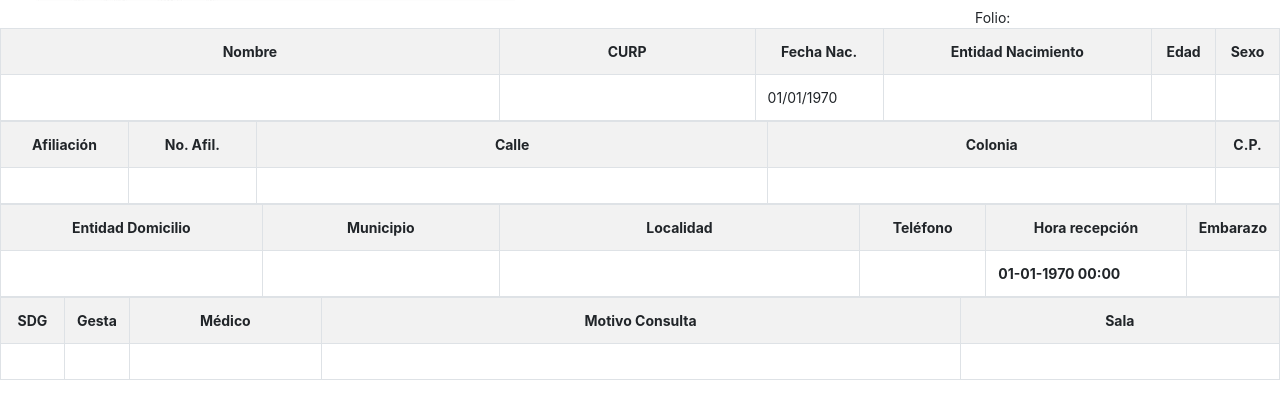
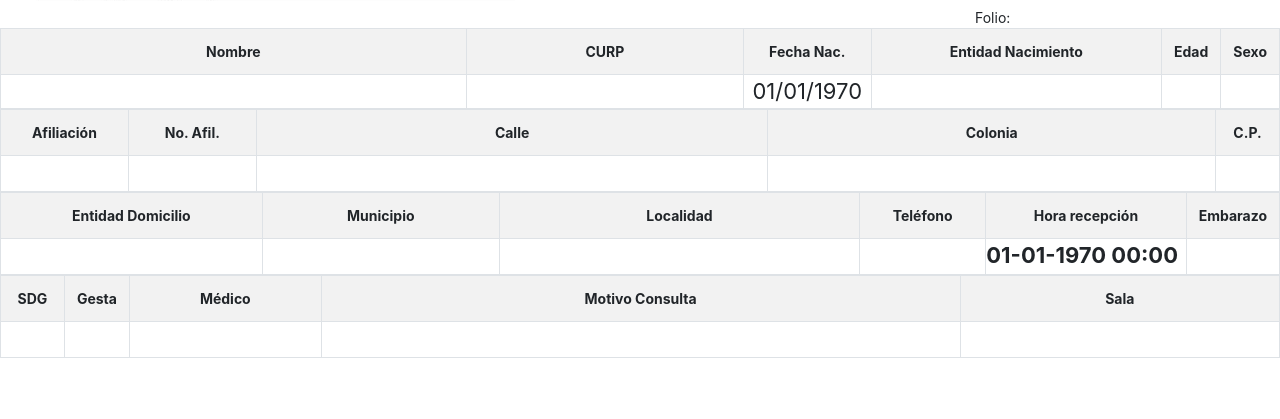
Before and after one commit to oegg10/expurg, a PHP site: page /modelos/recepcion/imprimir.php?idp=1 in a window 1280 px wide; the page is wider, and only the part inside the window is pictured. Shown: the part 115-534 px from the top of that part. Run offline with PHP 8.4, Linux system fonts and the light colour scheme; the visitor is signed in with stand-in values (Sample User, id 1); data that the repository does not hold is empty.

Commit message:
actualizacion 19102023

```diff
--- a/modelos/recepcion/imprimir.php
+++ b/modelos/recepcion/imprimir.php
@@ -49,21 +49,21 @@ if (!isset($_SESSION['idusuario'])) {
                         <table class="table table-striped table-bordered table-condensed table-hover" style="border-collapse: collapse; width: 100%; height: 36px; margin-bottom: 0px;" border="1">
                             <tbody>
                                 <tr style="height: 36px;">
-                                    <td style="width: 39%; text-align: center; height: 36px;"><strong> Nombre</strong></td>
-                                    <td style="width: 20%; text-align: center; height: 36px;"><strong>CURP</strong></td>
+                                    <td style="width: 37%; text-align: center; height: 36px;"><strong> Nombre</strong></td>
+                                    <td style="width: 22%; text-align: center; height: 36px;"><strong>CURP</strong></td>
                                     <td style="width: 10%; text-align: center; height: 36px;"><strong>Fecha Nac.</strong></td>
-                                    <td style="width: 21%; text-align: center; height: 36px;"><strong>Entidad Nacimiento</strong></td>
-                                    <td style="width: 5%; text-align: center; height: 36px;"><strong>Edad</strong></td>
-                                    <td style="width: 5%; text-align: center; height: 36px;"><strong>Sexo</strong></td>
+                                    <td style="width: 23%; text-align: center; height: 36px;"><strong>Entidad Nacimiento</strong></td>
+                                    <td style="width: 4%; text-align: center; height: 36px;"><strong>Edad</strong></td>
+                                    <td style="width: 4%; text-align: center; height: 36px;"><strong>Sexo</strong></td>
                                 </tr>
                                 <!--DATOS-->
                                 <tr style="height: 18px;">
-                                    <td style="width: 39%; height: 18px;"><?php echo $fila['np']; ?></td>
-                                    <td style="width: 20%; height: 18px;"><?php echo $fila['curp']; ?></td>
-                                    <td style="width: 10%; height: 18px;"><?php echo $fnac; ?></td>
-                                    <td style="width: 21%; height: 18px;"><?php echo $fila['entidadnac']; ?></td>
-                                    <td style="width: 5%; height: 18px;"><?php echo $fila['edad']; ?></td>
-                                    <td style="width: 5%; height: 18px;">
+                                    <td style="width: 37%; padding: 0; height: 18px; font-size: 22px"><strong><?php echo $fila['np']; ?></strong></td>
+                                    <td style="width: 22%; padding: 0; height: 18px; font-size: 22px; text-align:center;"><strong><?php echo $fila['curp']; ?></strong></td>
+                                    <td style="width: 10%; padding: 0; height: 18px; font-size: 22px; text-align:center;"><?php echo $fnac; ?></td>
+                                    <td style="width: 23%; padding: 0; height: 18px; font-size: 22px"><?php echo $fila['entidadnac']; ?></td>
+                                    <td style="width: 4%; padding: 0; height: 18px; font-size: 22px; text-align:center;"><?php echo $fila['edad']; ?></td>
+                                    <td style="width: 4%; padding: 0; height: 18px; font-size: 22px; text-align:center;">
                                         <?php
                                         //CONDICION PARA IMPRIMIR F o M SEGUN EL GENERO o SEXO
                                         if ($fila['sexo'] == 'Femenino') {
@@ -87,11 +87,11 @@ if (!isset($_SESSION['idusuario'])) {
                                 </tr>
                                 <!--DATOS-->
                                 <tr style="height: 36px;">
-                                    <td style="width: 10%; height: 36px;"><?php echo $fila['afiliacion']; ?></td>
-                                    <td style="width: 10%; height: 36px;"><?php echo $fila['numafiliacion']; ?></td>
-                                    <td style="width: 40%; height: 36px;"><?php echo $fila['domicilio']; ?></td>
-                                    <td style="width: 35%; height: 36px;"><?php echo $fila['colonia']; ?></td>
-                                    <td style="width: 5%; height: 36px;"><?php echo $fila['cp']; ?></td>
+                                    <td style="width: 10%; padding: 0; font-size: 22px; height: 36px;"><?php echo $fila['afiliacion']; ?></td>
+                                    <td style="width: 10%; padding: 0; font-size: 22px; height: 36px;"><?php echo $fila['numafiliacion']; ?></td>
+                                    <td style="width: 40%; padding: 0; font-size: 22px; height: 36px;"><?php echo $fila['domicilio']; ?></td>
+                                    <td style="width: 35%; padding: 0; font-size: 22px; height: 36px;"><?php echo $fila['colonia']; ?></td>
+                                    <td style="width: 5%; padding: 0; font-size: 22px; height: 36px;"><?php echo $fila['cp']; ?></td>
                                 </tr>
                             </tbody>
                         </table>
@@ -108,12 +108,12 @@ if (!isset($_SESSION['idusuario'])) {
                                 </tr>
                                 <!--DATOS-->
                                 <tr style="height: 36px;">
-                                    <td style="width: 21%; height: 36px;"><?php echo $fila['entidaddom']; ?></td>
-                                    <td style="width: 19%; height: 36px;"><?php echo $fila['municipio']; ?></td>
-                                    <td style="width: 29%; height: 36px;"><?php echo $fila['localidad']; ?></td>
-                                    <td style="width: 10%; height: 36px;"><?php echo $fila['telefono']; ?></td>
-                                    <td style="width: 16%; height: 36px;"><strong><?php echo  date("d-m-Y H:i", strtotime($fila['fechahorarecep'])); ?></strong></td>
-                                    <td style="width: 5%; height: 36px;">
+                                    <td style="width: 21%; padding: 0; font-size: 22px; height: 36px;"><?php echo $fila['entidaddom']; ?></td>
+                                    <td style="width: 19%; padding: 0; font-size: 22px; height: 36px;"><?php echo $fila['municipio']; ?></td>
+                                    <td style="width: 29%; padding: 0; font-size: 22px; height: 36px;"><?php echo $fila['localidad']; ?></td>
+                                    <td style="width: 10%; padding: 0; font-size: 22px; height: 36px;"><?php echo $fila['telefono']; ?></td>
+                                    <td style="width: 16%; padding: 0; font-size: 22px; height: 36px;"><strong><?php echo  date("d-m-Y H:i", strtotime($fila['fechahorarecep'])); ?></strong></td>
+                                    <td style="width: 5%; padding: 0; font-size: 22px; height: 36px; text-align: center;">
                                         <?php
                                         //CONDICION PARA IMPRIMIR SI ESTA EMBARAZADA SI ES FEMENINO
                                         if ($fila['sexo'] == 'Femenino') {
@@ -138,7 +138,7 @@ if (!isset($_SESSION['idusuario'])) {
                                 </tr>
                                 <!--DATOS-->
                                 <tr style="height: 36px;">
-                                    <td style="width: 5%; height: 36px;">
+                                    <td style="width: 5%; padding: 0; font-size: 22px; height: 36px;">
                                         <?php
                                         //CONDICION PARA IMPRIMIR LAS SDG SI ES FEMENINO
                                         if ($fila['sexo'] == 'Femenino' && $fila['embarazo'] == 'SI') {
@@ -146,7 +146,7 @@ if (!isset($_SESSION['idusuario'])) {
                                         } else {
                                             echo "";
                                         } ?></td>
-                                    <td style="width: 5%; height: 36px;">
+                                    <td style="width: 5%; padding: 0; font-size: 22px; height: 36px;">
                                         <?php
                                         //CONDICION PARA IMPRIMIR EL NUMERO DE GESTA SI ES FEMENINO
                                         if ($fila['sexo'] == 'Femenino' && $fila['embarazo'] == 'SI') {
@@ -155,9 +155,9 @@ if (!isset($_SESSION['idusuario'])) {
                                             echo "";
                                         }
                                         ?></td>
-                                    <td style="width: 15%; height: 36px;"><?php echo $fila['medico']; ?></td>
-                                    <td style="width: 50%; height: 36px;"><?php echo $fila['mtvoconsulta']; ?></td>
-                                    <td style="width: 25%; height: 36px;"><?php echo $fila['sala']; ?></td>
+                                    <td style="width: 15%; padding: 0; font-size: 22px; height: 36px;"><?php echo $fila['medico']; ?></td>
+                                    <td style="width: 50%; padding: 0; font-size: 22px; height: 36px;"><?php echo $fila['mtvoconsulta']; ?></td>
+                                    <td style="width: 25%; padding: 0; font-size: 22px; height: 36px;"><?php echo $fila['sala']; ?></td>
 
                                 </tr>
                             </tbody>
--- a/modelos/recepcion/index.php
+++ b/modelos/recepcion/index.php
@@ -12,7 +12,7 @@ if (!isset($_SESSION['idusuario'])) {
         header("Location:../../index.php");
     }
 
-    $recepciones = "SELECT r.idrecepcion, r.idpaciente,p.nombre, p.curp, p.sexo, r.fechahorarecep, r.edad, r.mtvoconsulta, r.embarazo, r.semgesta, r.sala, r.referencia, r.observaciones, r.condicion, r.idusuario FROM recepciones r INNER JOIN pacientes p ON r.idpaciente = p.idpaciente WHERE r.condicion = 1 ORDER BY r.idrecepcion ASC";
+    $recepciones = "SELECT r.idrecepcion, r.idpaciente,p.nombre, p.curp, p.sexo, r.fechahorarecep, r.edad, r.mtvoconsulta, r.embarazo, r.semgesta, r.sala, r.referencia, r.tipoconsulta, r.observaciones, r.condicion, r.idusuario FROM recepciones r INNER JOIN pacientes p ON r.idpaciente = p.idpaciente WHERE r.condicion = 1 ORDER BY r.idrecepcion ASC";
 
     $resultado = $con->query($recepciones);
 
@@ -41,6 +41,7 @@ if (!isset($_SESSION['idusuario'])) {
                                         <th>SDG</th>
                                         <th>Motivo consulta</th>
                                         <th>Sala</th>
+                                        <th>Tipo consulta</th>
                                         <th>Observaciones</th>
                                         <th>Opciones</th>
                                     </tr>
@@ -75,6 +76,7 @@ if (!isset($_SESSION['idusuario'])) {
                                 <td>" . $reg['semgesta'] . "</td>
                                 <td>" . $reg['mtvoconsulta'] . "</td>
                                 <td>" . $reg['sala'] . "</td>
+                                <td>" . $reg['tipoconsulta'] . "</td>
                                 <td>" . $reg['observaciones'] . "</td>
                                 <td class='btn-group'>
                                     <a href='pasaconsulta.php?id=" . $reg['idrecepcion'] . "&sala=" . $reg['sala'] . "' type='button' class='btn btn-success' title='Pasar a consulta'><i class='fa fa-stethoscope'></i></a>";
@@ -103,6 +105,7 @@ if (!isset($_SESSION['idusuario'])) {
                                     <th>SDG</th>
                                     <th>Motivo consulta</th>
                                     <th>Sala</th>
+                                    <th>Tipo consulta</th>
                                     <th>Observaciones</th>
                                     <th>Opciones</th>
                                 </tfoot>
```
Also changed, not shown: modelos/recepcion/ins_recepcion.php (+4 -9 lines), modelos/recepcion/recepcion.php (+80 -5 lines), modelos/validaciones/validarecepcion.js (+74 -3 lines).
